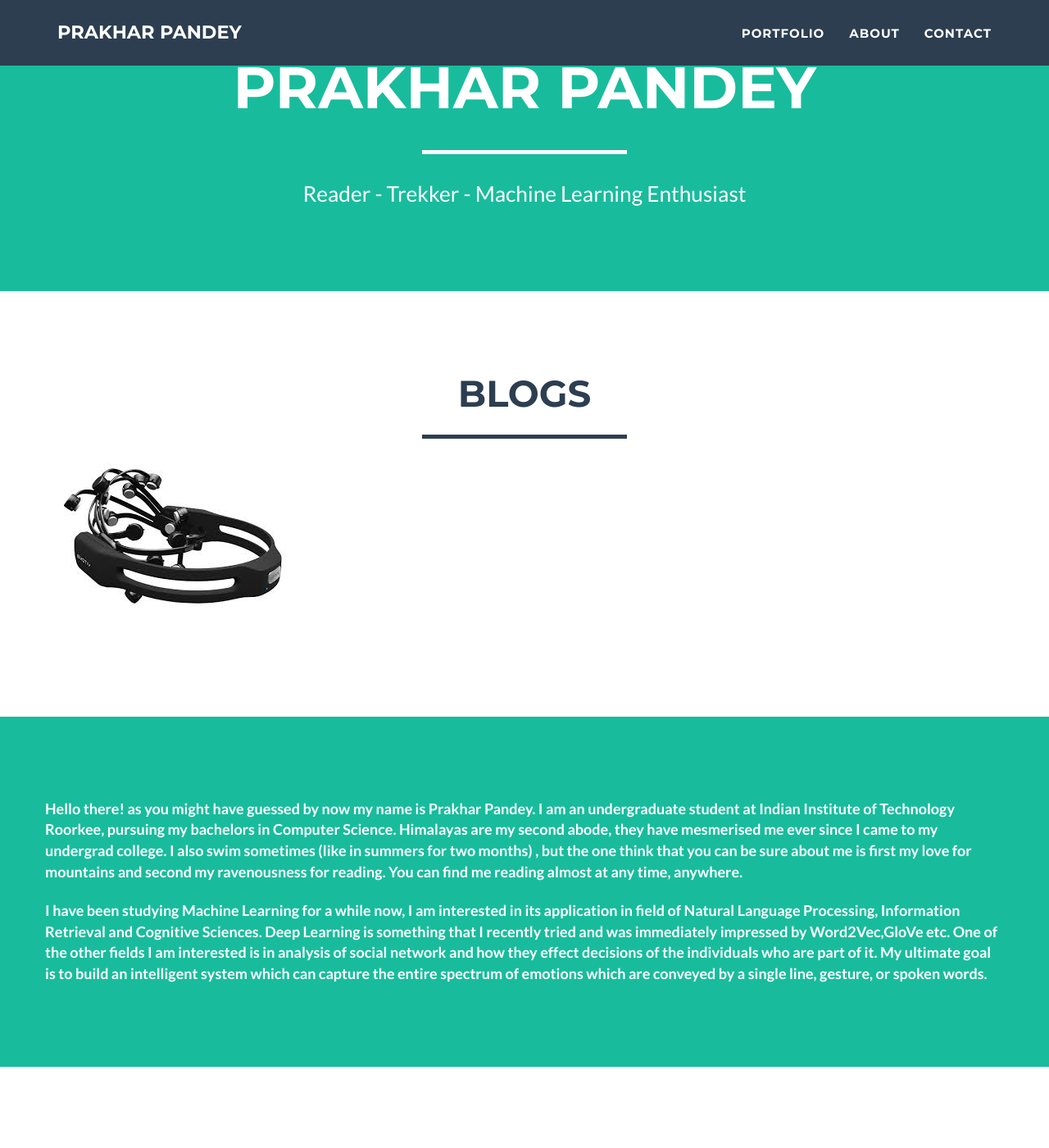
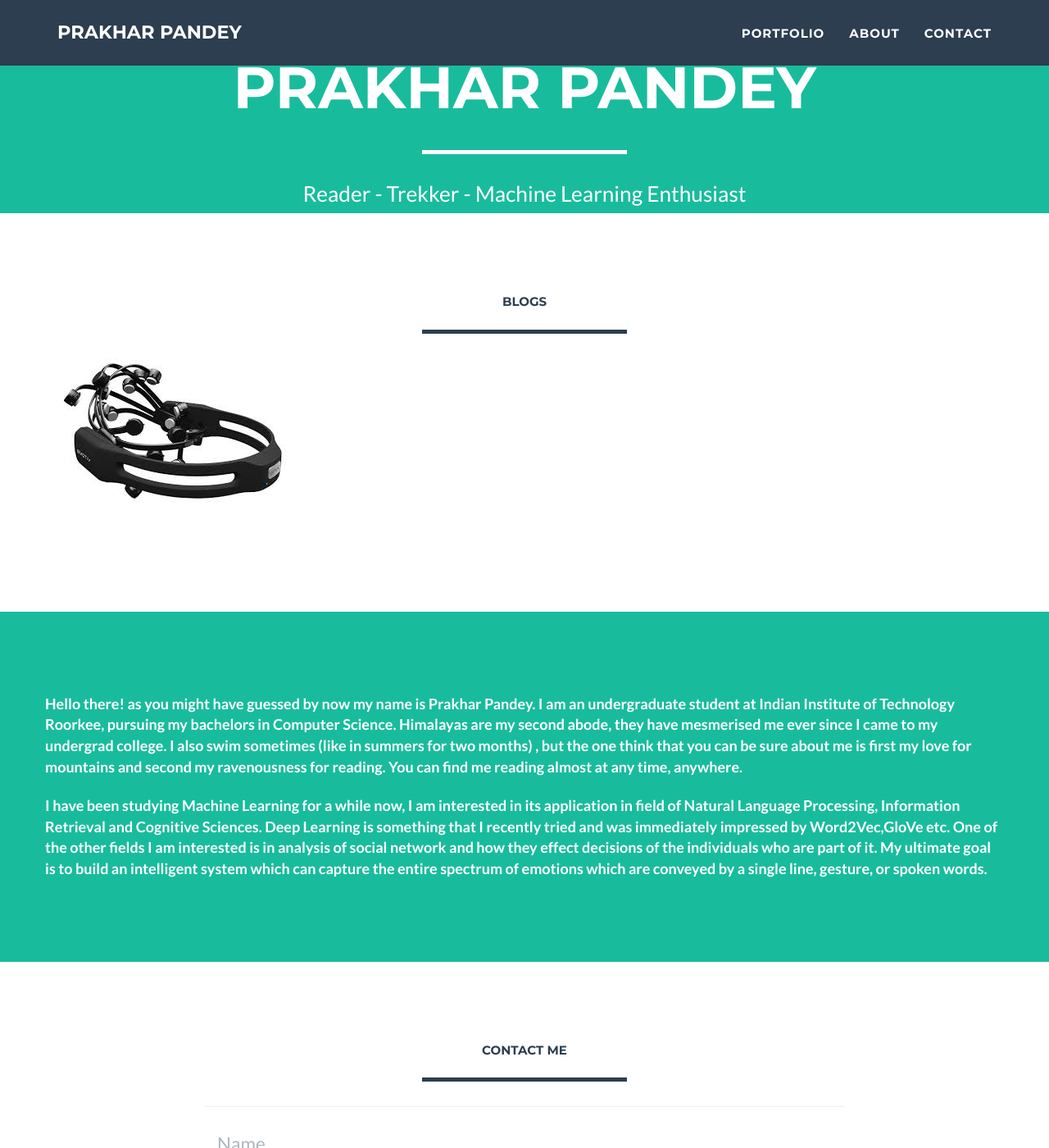
Before and after one commit to pprakhar30/pprakhar30.github.io, a Jekyll site: the page built from index.html, in a window 1280 px wide and 1400 px high, scrolled down 404 px. Shown: the whole window at 82% size. Built offline with Jekyll 4.4.1, drawn with Linux system fonts in a browser that asks for light colours.

Commit message:
Change Margin and Alignment

```diff
--- a/_includes/css/main.css
+++ b/_includes/css/main.css
@@ -111,7 +111,7 @@ header .intro-text .skills {
 @media(min-width:768px) {
     header .container {
         padding-top: 200px;
-        padding-bottom: 100px;
+        padding-bottom: 5px;
     }
 
     header .intro-text .name {
@@ -176,7 +176,7 @@ section {
 
 section h2 {
     margin: 0;
-    font-size: 3em;
+    font-size: 1em;
 }
 
 section.success {
```
